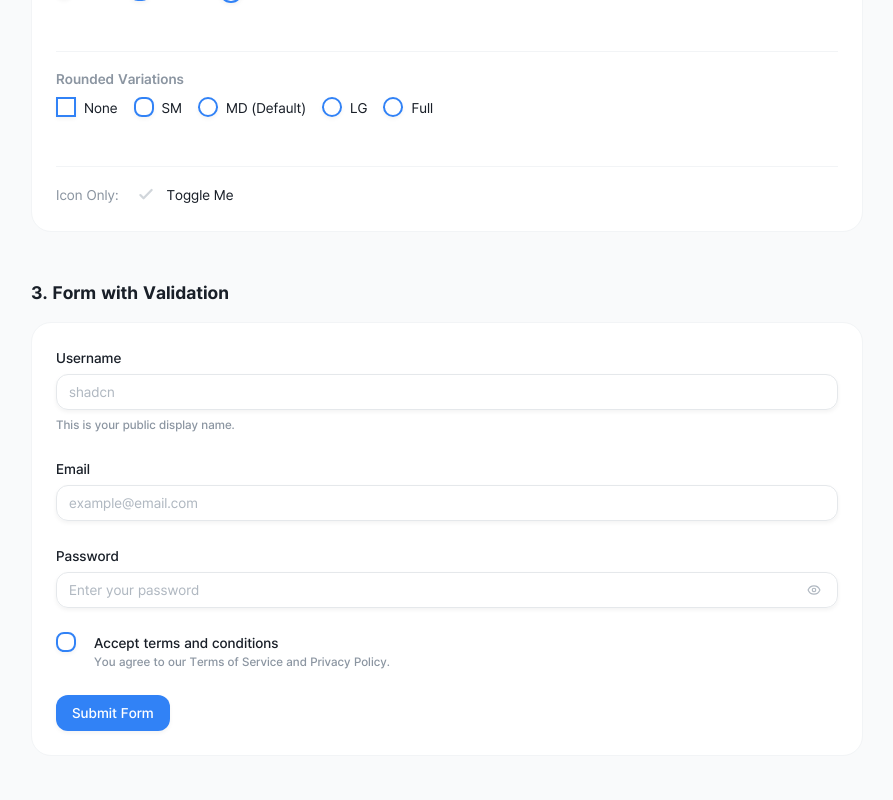
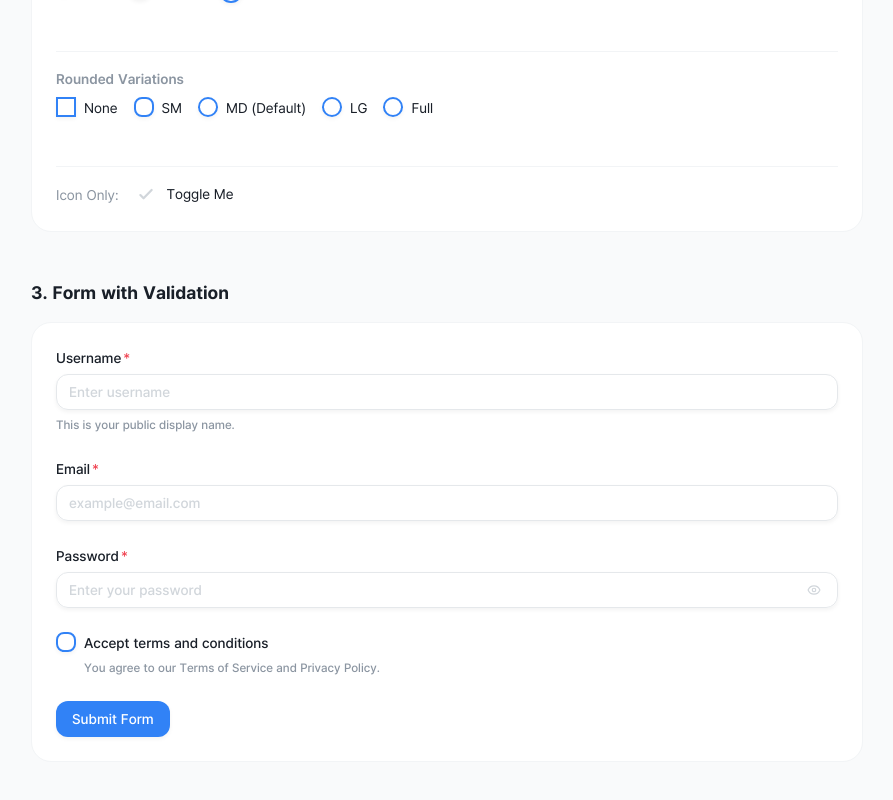
Before and after one commit to zmzmway/zmzm-front, a Next.js app: page / in a window 1280 px wide. Shown: the part 1417-2217 px from the top of the page, without its empty margins (193-1086 px from the left). Built offline with nearby package versions, Linux system fonts and the light colour scheme; no server answers.

Commit message:
🐛 Fix: Fix Form UI

```diff
--- a/src/app/(app)/page.tsx
+++ b/src/app/(app)/page.tsx
@@ -229,9 +229,9 @@ export default function RootPage() {
                 name="username"
                 render={({ field }) => (
                   <Form.Item>
-                    <Form.Label>Username</Form.Label>
+                    <Form.Label required>Username</Form.Label>
                     <Form.Control>
-                      <Form.Input placeholder="shadcn" {...field} />
+                      <Form.Input placeholder="Enter username" {...field} />
                     </Form.Control>
                     <Form.Tip>
                       This is your public display name.
@@ -245,7 +245,7 @@ export default function RootPage() {
                 name="email"
                 render={({ field }) => (
                   <Form.Item>
-                    <Form.Label>Email</Form.Label>
+                    <Form.Label required>Email</Form.Label>
                     <Form.Control>
                       <Form.Input placeholder="example@email.com" {...field} />
                     </Form.Control>
@@ -258,7 +258,7 @@ export default function RootPage() {
                 name="password"
                 render={({ field }) => (
                   <Form.Item>
-                    <Form.Label>Password</Form.Label>
+                    <Form.Label required>Password</Form.Label>
                     <Form.Control>
                       <Form.Input
                         type="password"
@@ -274,22 +274,24 @@ export default function RootPage() {
                 control={form.control}
                 name="terms"
                 render={({ field }) => (
-                  <Form.Item className="flex flex-row items-start space-x-3 space-y-0">
+                  <Form.Item>
                     <Form.Control>
                       <Form.Checkbox
                         checked={field.value}
                         onCheckedChange={field.onChange}
+                        label={
+                          <div className="grid gap-1.5 leading-none">
+                            <span className="text-caption-1 font-medium text-text-strong">
+                              Accept terms and conditions
+                            </span>
+                            <span className="text-caption-3 text-text-caption">
+                              You agree to our Terms of Service and Privacy Policy.
+                            </span>
+                          </div>
+                        }
                       />
                     </Form.Control>
-                    <div className="space-y-1 leading-none">
-                      <Form.Label>
-                        Accept terms and conditions
-                      </Form.Label>
-                      <Form.Tip>
-                        You agree to our Terms of Service and Privacy Policy.
-                      </Form.Tip>
-                      <Form.Message />
-                    </div>
+                    <Form.Message />
                   </Form.Item>
                 )}
               />
--- a/src/app/globals.css
+++ b/src/app/globals.css
@@ -47,7 +47,7 @@
   --color-text-normal: var(--color-gray-700);
   --color-text-alternative: var(--color-gray-600);
   --color-text-caption: var(--color-gray-500);
-  --color-text-placeholder: var(--color-gray-400);
+  --color-text-placeholder: var(--color-gray-300);
   --color-text-disabled: var(--color-gray-400);
 
   /* --- Semantic Names (Background & Border) --- */
--- a/src/components/inputs/checkbox/checkbox.tsx
+++ b/src/components/inputs/checkbox/checkbox.tsx
@@ -58,7 +58,7 @@ function Checkbox({
 
   if (label) {
     return (
-      <div className="flex items-center space-x-2">
+      <div className="flex items-start space-x-2">
         {checkbox}
         <Label htmlFor={checkboxId} className="cursor-pointer font-normal select-none">
           {label}
--- a/src/components/inputs/input/variable.ts
+++ b/src/components/inputs/input/variable.ts
@@ -10,9 +10,9 @@ export const INPUT_STYLES = {
       "!rounded-none border-0 border-b border-border-default px-0 shadow-none focus-visible:ring-0 focus-visible:border-primary bg-transparent",
   },
   size: {
-    default: "h-9 px-3 py-1 text-sm",
-    sm: "h-8 px-2 text-xs",
-    lg: "h-10 px-4 text-base",
+    default: "h-9 px-3 py-1 text-caption-1",
+    sm: "h-8 px-2 text-caption-2",
+    lg: "h-10 px-4 text-caption-1",
   },
   shape: {
     default: "rounded-md",
--- a/src/components/inputs/label/label.tsx
+++ b/src/components/inputs/label/label.tsx
@@ -6,13 +6,16 @@ import { labelVariants } from "./variable";
 import { LabelProps } from "./type";
 import { SLOT } from "./constants";
 
-function Label({ className, ...props }: LabelProps) {
+function Label({ className, size, required, children, ...props }: LabelProps) {
   return (
     <LabelPrimitive.Root
       data-slot={SLOT.ROOT}
-      className={cn(labelVariants(), className)}
+      className={cn(labelVariants({ size }), className)}
       {...props}
-    />
+    >
+      {children}
+      {required && <span className="text-error ml-0.5">*</span>}
+    </LabelPrimitive.Root>
   );
 }
 
--- a/src/components/inputs/label/type.ts
+++ b/src/components/inputs/label/type.ts
@@ -5,4 +5,6 @@ import { labelVariants } from "./variable";
 
 export interface LabelProps
   extends ComponentPropsWithoutRef<typeof LabelPrimitive.Root>,
-    VariantProps<typeof labelVariants> {}
+    VariantProps<typeof labelVariants> {
+  required?: boolean;
+}
--- a/src/components/inputs/label/variable.ts
+++ b/src/components/inputs/label/variable.ts
@@ -1,7 +1,19 @@
 import { cva } from "class-variance-authority";
 
-export const LABEL_VARIANTS = {
+export const LABEL_STYLES = {
   base: "text-caption-1 text-text-strong peer-disabled:cursor-not-allowed peer-disabled:opacity-70",
+  size: {
+    default: "text-caption-1",
+    sm: "text-caption-2",
+    lg: "text-sm",
+  }
 } as const;
 
-export const labelVariants = cva(LABEL_VARIANTS.base);
+export const labelVariants = cva(LABEL_STYLES.base, {
+  variants: {
+    size: LABEL_STYLES.size,
+  },
+  defaultVariants: {
+    size: "default",
+  },
+});
```
